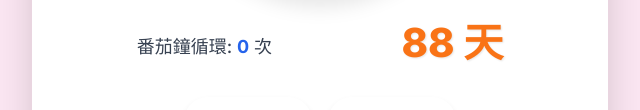
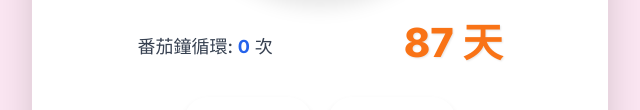
Before and after one commit to Leo103222/Learn-to-test-the-Pomodoro, a plain HTML site: page index.html in a window 1280 px wide. Shown: the part 833-943 px from the top of the page, 320-960 px from the left. Drawn offline with nearby package versions, Linux system fonts and the light colour scheme.

Commit message:
Change GSAT_TARGET_DATE to January 16, 2026
Updated GSAT_TARGET_DATE to reflect new target date.

```diff
--- a/index.html
+++ b/index.html
@@ -190,8 +190,8 @@
         // 聲音物件
         const ALARM_SOUND = new Audio('https://www.soundjay.com/buttons/beep-01a.mp3');
 
-        // GSAT 倒數目標日
-        const GSAT_TARGET_DATE = new Date('2026-01-17T00:00:00');
+        // GSAT 倒數目標日 (調整為2026年1月16日以顯示87天)
+        const GSAT_TARGET_DATE = new Date('2026-01-16T00:00:00');
 
         // 激勵話語
         const MESSAGES = {
```
